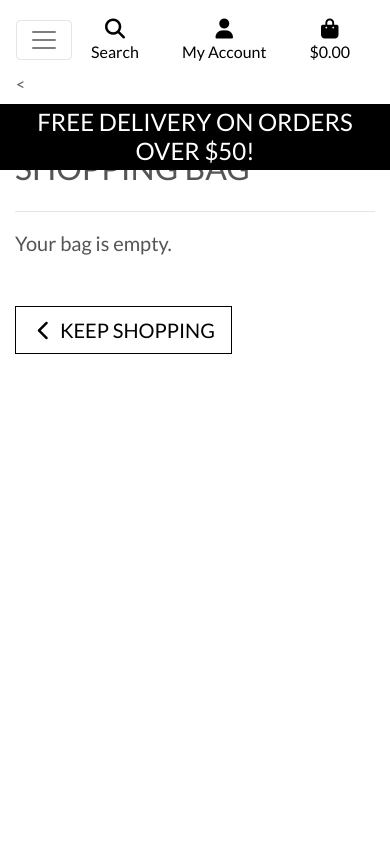
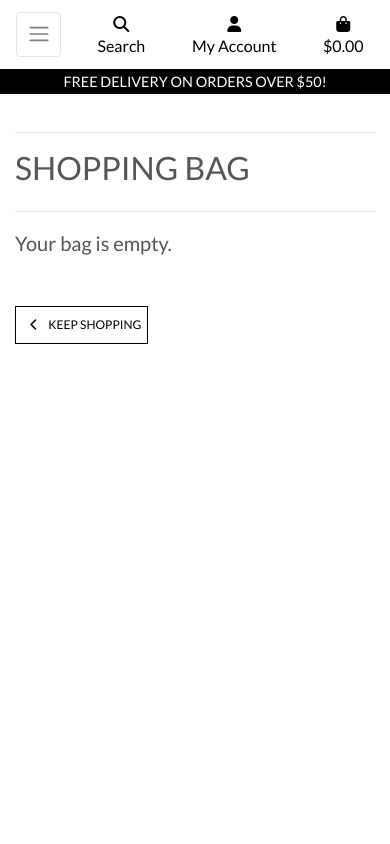
Before and after one commit to andrezeitz/boutique_ado, a Django app: page /bag/ in a window 390 px wide. Run offline with Django 3.2, Linux system fonts and the light colour scheme; some libraries are stand-ins or nearby versions.

Commit message:
Small fixes on navbar

```diff
--- a/static/css/base.css
+++ b/static/css/base.css
@@ -237,6 +237,35 @@
 	color: #17a2b8; /* text-info */
 }
 
+/* Product Form */
+
+.btn-file {
+    position: relative;
+    overflow: hidden;
+}
+
+.btn-file input[type="file"] {
+    position: absolute;
+    top: 0;
+    right: 0;
+    min-width: 100%;
+    min-height: 100%;
+    opacity: 0;
+    cursor: pointer;
+}
+
+.custom-checkbox .custom-control-label::before {
+    border-radius: 0;
+    border-color: #dc3545;
+}
+
+.custom-checkbox .custom-control-input:checked~.custom-control-label::before {
+    background-color: #dc3545;
+    border-color: #dc3545;
+    border-radius: 0;
+}
+
+
 /* fixed top navbar only on medium and up */
 @media (min-width: 992px) {
     .fixed-top-desktop-only {
@@ -261,4 +290,40 @@
     body {
         height: calc(100vh - 116px);
     }
+
+    .display-4.logo-font.text-black {
+        font-size: 2rem;
+    }
+
+    .nav-link {
+        padding: 0.15rem;
+    }
+
+    .nav-link i.fa-lg {
+        font-size: 1rem;
+    }
+
+    .navbar-toggler {
+        padding: .6rem .6rem;
+        font-size: 1rem;
+    }
+
+    #delivery-banner h4 {
+        font-size: .9rem;
+    }
+
+    .btn.btn-outline-black.rounded-0,
+    .btn.btn-black.rounded-0 {
+        padding: .375rem .375rem;
+    }
+
+    .btn.btn-outline-black.rounded-0.btn-lg,
+    .btn.btn-black.rounded-0.btn-lg {
+        padding: .375rem .375rem;
+        font-size: .75rem;
+    }
+
+    .increment-qty, .decrement-qty {
+        padding: .25rem .5rem !important;
+    }
 }
--- a/templates/includes/main-nav.html
+++ b/templates/includes/main-nav.html
@@ -1,5 +1,10 @@
-<<div class="collapse navbar-collapse" id="main-nav">
+<div class="collapse navbar-collapse" id="main-nav">
     <ul class="navbar-nav w-auto mx-auto">
+        <li class="nav-item d-block d-md-none">
+            <a class="logo-font font-weight-bold nav-link text-black mr-5" href="{% url 'home' %}" id="home-link">
+                Home
+            </a>
+        </li>
         <li class="nav-item dropdown">
             <a class="logo-font font-weight-bold nav-link text-black mr-5" href="#" id="all-products-link" data-toggle="dropdown" aria-haspopup="true" aria-expanded="false">
                 All Products
--- a/templates/includes/mobile-top-header.html
+++ b/templates/includes/mobile-top-header.html
@@ -32,7 +32,7 @@
             {% if request.user.is_superuser %}
                 <a href="{% url 'add_product' %}" class="dropdown-item">Product Management</a>
             {% endif %}
-            <a href="" class="dropdown-item">My Profile</a>
+            <a href="{% url 'profile' %}" class="dropdown-item">My Profile</a>
             <a href="{% url 'account_logout' %}" class="dropdown-item">Logout</a>
         {% else %}
             <a href="{% url 'account_signup' %}" class="dropdown-item">Register</a>
```
